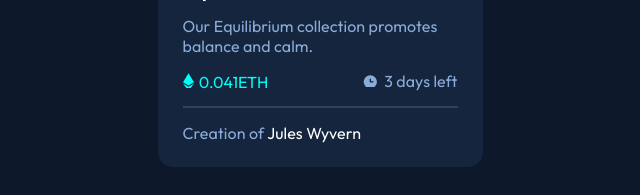
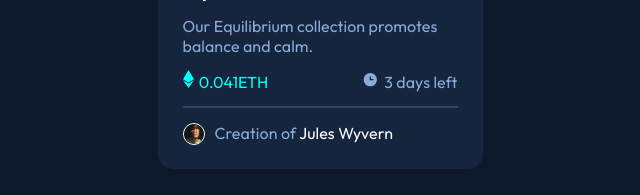
Before and after one commit to startoverflows/nft-preview-card-component, a plain HTML site: page index.html in a window 1280 px wide. Shown: the part 413-608 px from the top of the page, without its empty margins (320-960 px from the left). Drawn offline with Linux system fonts and the light colour scheme.

Commit message:
update index and style

```diff
--- a/index.html
+++ b/index.html
@@ -43,29 +43,27 @@
 
       <div class="flex">
         <div class="price">
-          <svg width="11" height="18" xmlns="http://www.w3.org/2000/svg">
-            <path
-              d="M11 10.216 5.5 18 0 10.216l5.5 3.263 5.5-3.262ZM5.5 0l5.496 9.169L5.5 12.43 0 9.17 5.5 0Z"
-              fill="#00FFF8"
-            />
-          </svg>
-
+          <img
+            src="./images/icon-ethereum.svg"
+            alt="ethereum"
+            class="ethereum"
+          />
           <h2 class="eth">0.041ETH</h2>
         </div>
 
         <div class="time">
-          <svg width="17" height="17" xmlns="http://www.w3.org/2000/svg">
-            <path
-              d="M8.305 2.007a6.667 6.667 0 1 0 0 13.334 6.667 6.667 0 0 0 0-13.334Zm2.667 7.334H8.305a.667.667 0 0 1-.667-.667V6.007a.667.667 0 0 1 1.334 0v2h2a.667.667 0 0 1 0 1.334Z"
-              fill="#8BACD9"
-            />
-          </svg>
+          <img src="./images/icon-clock.svg" alt="clock" class="clock" />
           <p class="days">3 days left</p>
         </div>
       </div>
       <hr class="line" />
 
-      <div class="avatar">
+      <div class="avatar-flex">
+        <img
+          class="avatar"
+          src="./images/image-avatar.png"
+          alt="image avatar"
+        />
         <p>Creation of <span id="name">Jules Wyvern</span></p>
       </div>
     </div>
--- a/style.css
+++ b/style.css
@@ -97,13 +97,13 @@ p {
   display: flex;
   flex-direction: row;
   justify-content: space-between;
-  text-align: center;
+  align-items: center;
   margin-top: 14px;
   margin-bottom: 14px;
 }
 
-svg {
-  padding-top: 0.2em;
+.price img {
+  line-height: 2px;
 }
 
 .eth,
@@ -123,10 +123,21 @@ svg {
   color: var(--line);
 }
 
+.avatar-flex {
+  margin-top: 15px;
+  display: flex;
+  flex-direction: row;
+  justify-content: flex-start;
+  text-align: center;
+}
 .avatar {
-  margin-top: 15px;
+  width: 22px;
+  margin-right: 10px;
+  border-radius: 50%;
+  border: 1px solid white;
 }
-.avatar span {
+
+.avatar-flex span {
   color: var(--White);
   cursor: pointer;
 }
```
